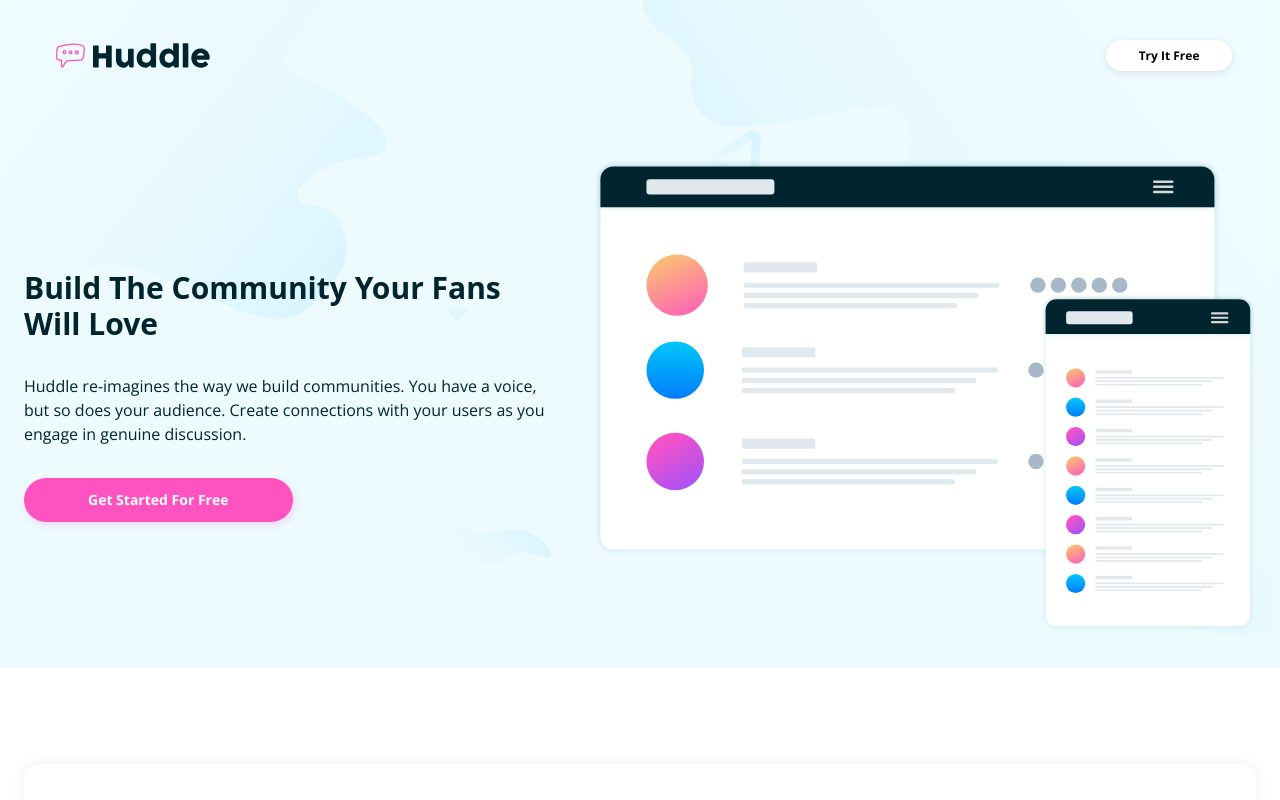
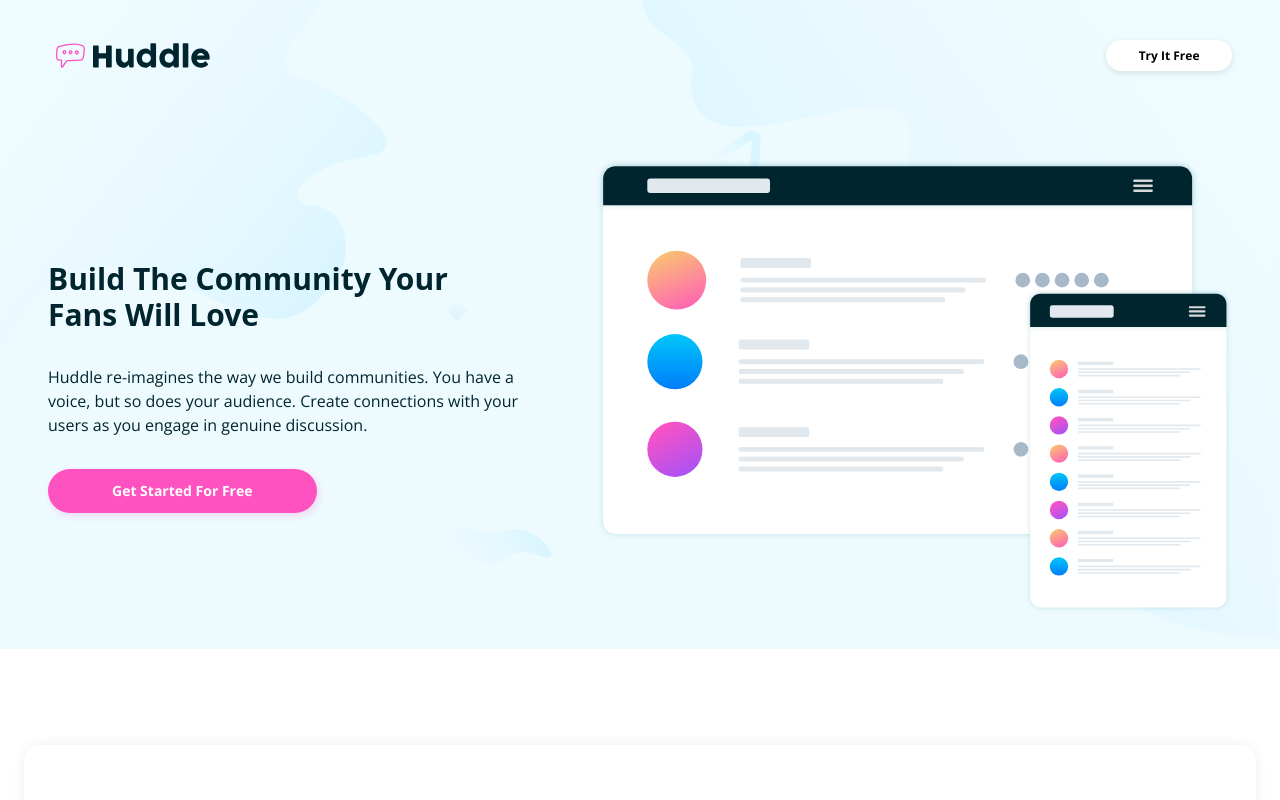
Before and after one commit to skyv26/huddle-landing-page-block, a React (Vite) app: page / in a window 1280 px wide. Shown: the top 800 px of the page. Built offline with nearby package versions, Linux system fonts and the light colour scheme.

Commit message:
Add more padding `hero` section

```diff
--- a/src/components/HeroSection.jsx
+++ b/src/components/HeroSection.jsx
@@ -3,7 +3,7 @@ import IllustrationMockUp from "../assets/illustration-mockups.svg";
 
 const HeroSection = () => {
   return (
-    <section className="px-4 pt-32 pb-9 flex flex-col gap-14 bg-[#EDFBFF] hero-section bg-no-repeat bg-contain bg-[top_right_0.1rem] items-center min-[390px]:h-screen min-[390px]:px-6 min-[390px]:gap-16 md:flex-row md:pt-40 md:h-auto md:gap-12">
+    <section className="px-4 pt-32 pb-9 flex flex-col gap-14 bg-[#EDFBFF] hero-section bg-no-repeat bg-contain bg-[top_right_0.1rem] items-center min-[390px]:h-screen min-[390px]:px-6 min-[390px]:gap-16 md:flex-row md:pt-40 md:h-auto md:gap-12 lg:px-12">
       <div className="flex flex-col items-center text-center gap-4 min-[390px]:gap-8 md:text-left md:items-start md:gap-8">
         <h1 className="px-9 font-semibold text-[#00252E] text-xl min-[390px]:text-3xl md:px-0 md:text-xl md:pr-8 lg:text-3xl">
           Build The Community Your Fans Will Love
```
